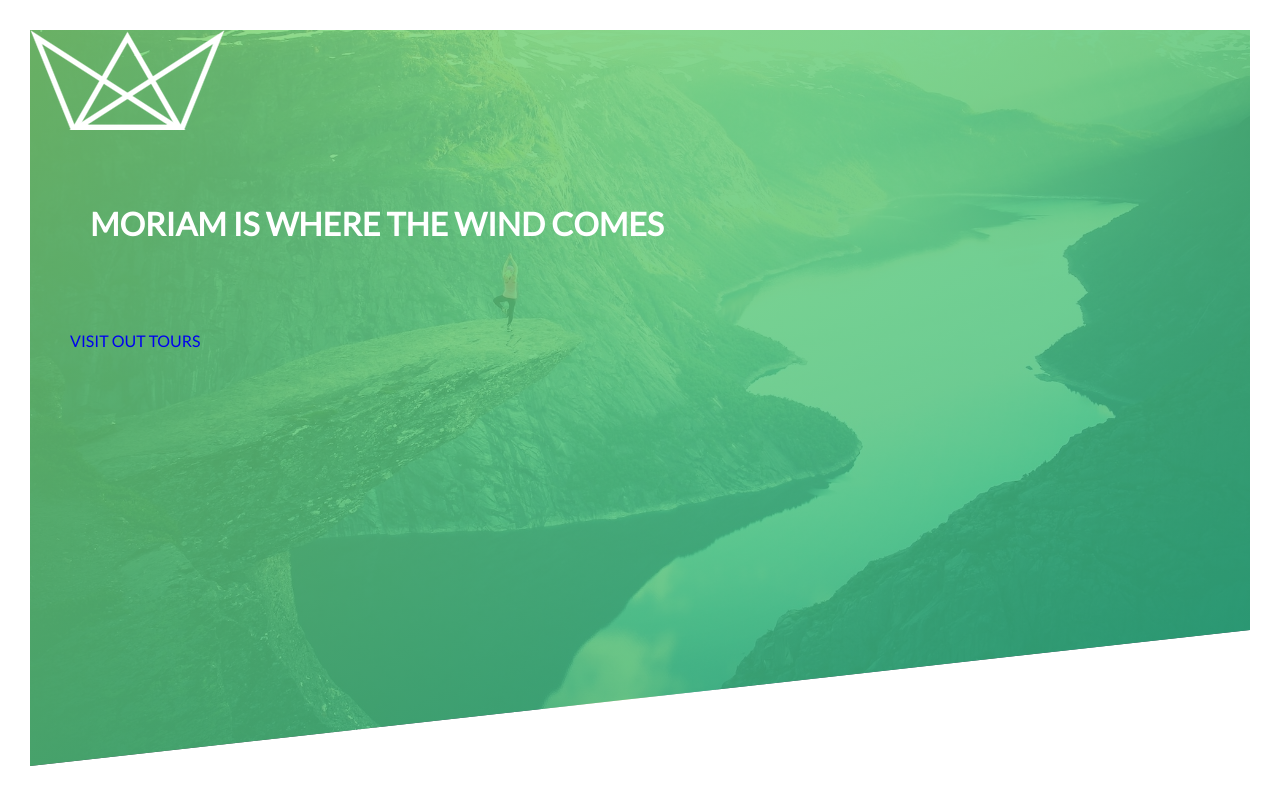
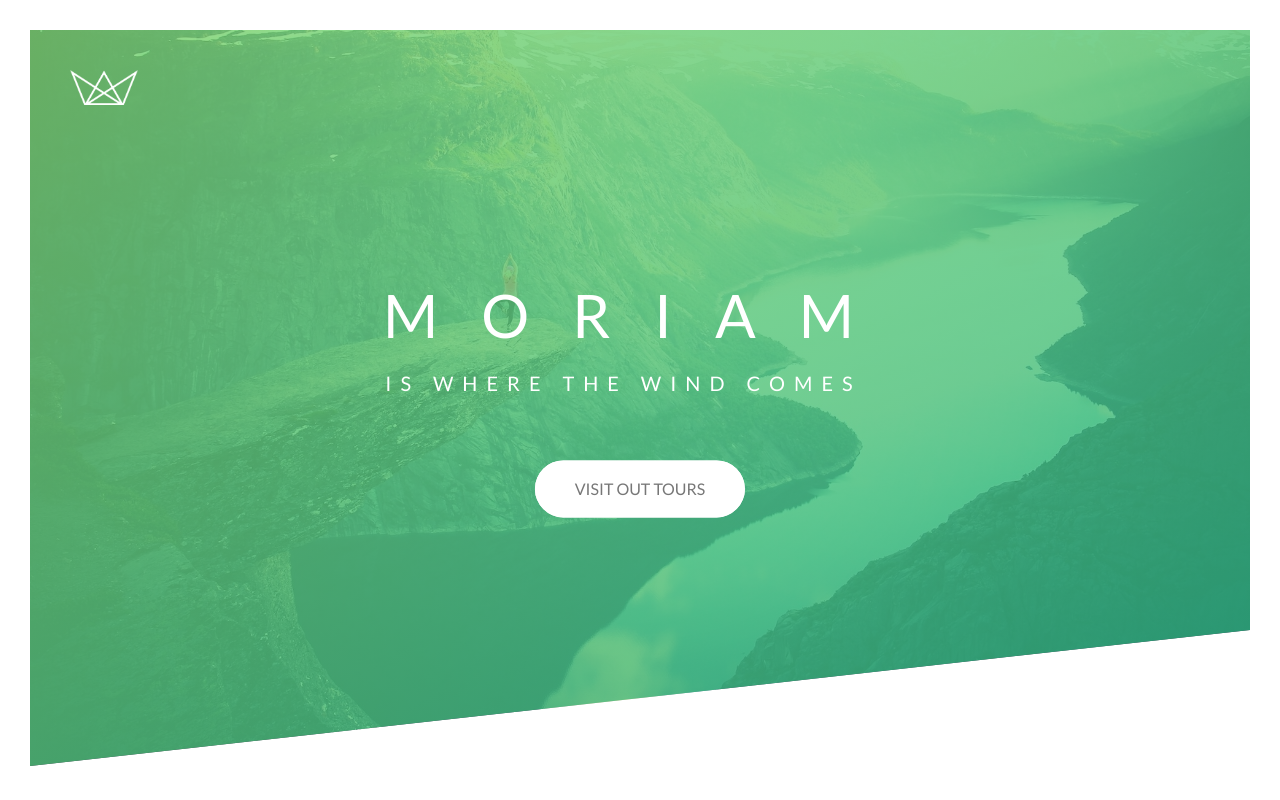
Before and after one commit to Almo7aya/moriam, a plain HTML site: page index.html in a window 1280 px wide. Drawn offline with Linux system fonts and the light colour scheme.

Commit message:
add EBM pattren to the css files

```diff
--- a/css/styles.css
+++ b/css/styles.css
@@ -54,17 +54,17 @@ body {
   clip-path: polygon(0 0, 100% 0, 100% 75vh, 0 100%);
 }
 
-.logo-box {
+.header__logo-box {
   position: absolute;
   top: 4rem;
   left: 4rem;
 }
 
-.logo {
+.header__logo {
   height: 3.5rem;
 }
 
-.text-box {
+.header__text-box {
   position: absolute;
   top: 45%;
   left: 50%;
@@ -81,7 +81,7 @@ body {
   backface-visibility: hidden;
 }
 
-.heading-primary-main {
+.heading-primary--main {
   display: block;
   font-weight: 400;
   letter-spacing: 4.3rem;
@@ -90,7 +90,7 @@ body {
   animation: fadeInLeft 1s ease-out;
 }
 
-.heading-primary-sub {
+.heading-primary--sub {
   display: block;
   font-weight: 400;
   letter-spacing: 0.9rem;
@@ -161,7 +161,7 @@ body {
   box-shadow: 0 0.5rem 1rem rgba(0, 0, 0, 0.2);
 }
 
-.btn-white {
+.btn--white {
   color: #777;
   background-color: #fff;
 }
@@ -181,7 +181,7 @@ body {
   transition: all 0.4s;
 }
 
-.btn-white::after {
+.btn--white::after {
   background-color: #fff;
 }
 
@@ -190,6 +190,6 @@ body {
   opacity: 0;
 }
 
-.btn-animated {
+.btn--animated {
   animation: fadeInBottom 0.5s ease-out 0.7s backwards;
 }
```
